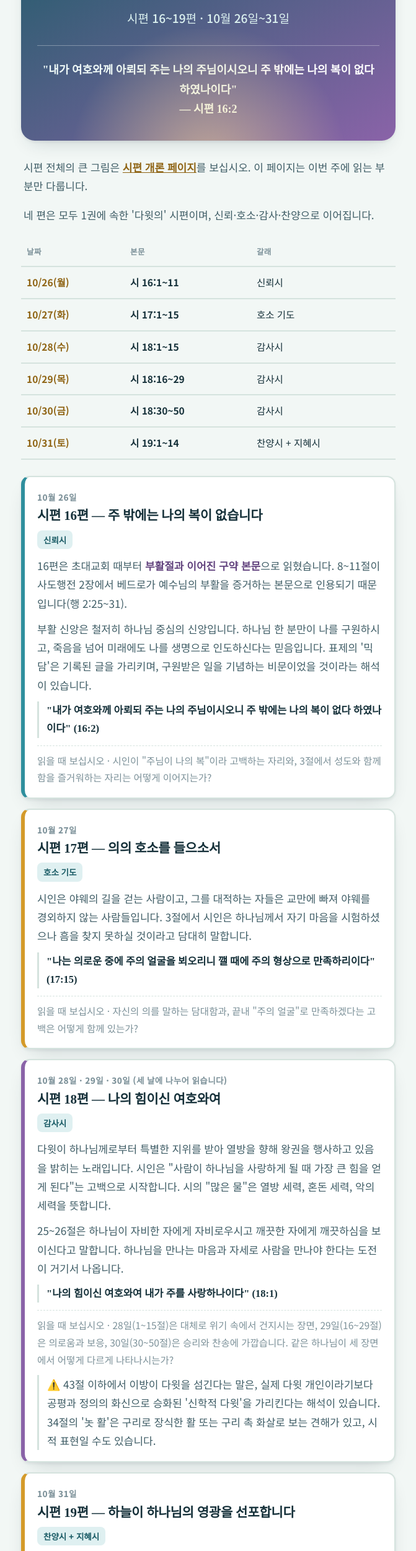
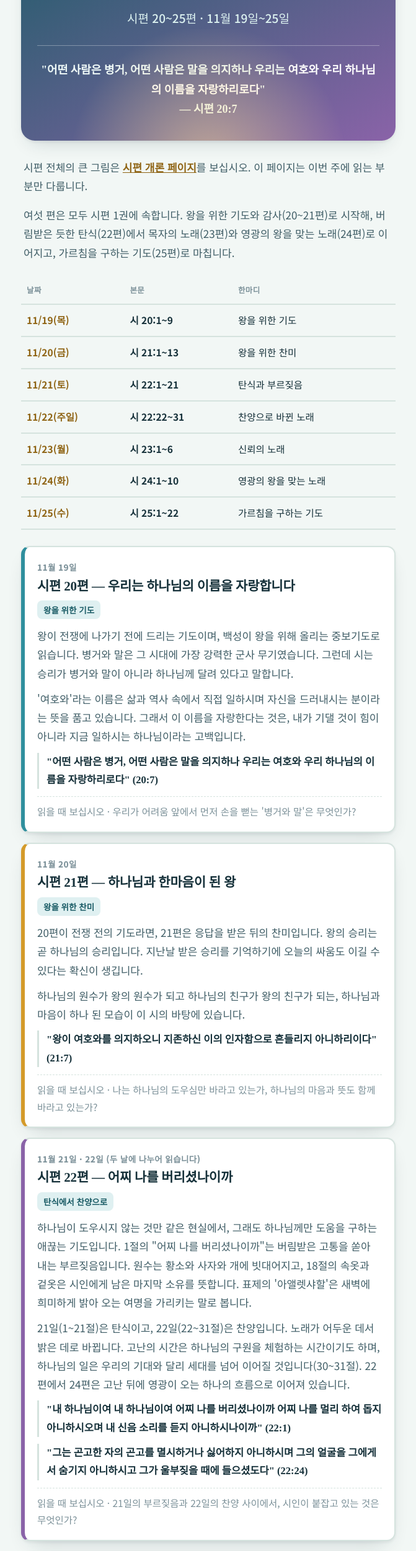
Before and after one commit to park4002-ops/psalms, a plain HTML site: page 시편동행.html in a window 1280 px wide. Shown: the part 184-2687 px from the top of the page at 62% size, without its empty margins (304-975 px from the left). Drawn offline with Linux system fonts and the light colour scheme.

Commit message:
시편동행: 11/19~25 시편 20~25편으로 갱신, 개론 하단 링크 문구 갱신
Co-Authored-By: Claude Sonnet 5.5 <noreply@anthropic.com>

```diff
--- a/시편동행.html
+++ b/시편동행.html
@@ -235,6 +235,11 @@
   .psalm-card b{ color:var(--plum-deep); }
   .psalm-card .verse{ font-family:'Noto Serif KR',serif; font-weight:600; color:var(--ink); border-left:3px solid var(--panel-line); padding-left:12px; font-size:16.5px; }
   .psalm-card .look{ font-size:15.5px; color:var(--ink-faint); border-top:1px dashed var(--panel-line); padding-top:10px; margin-top:12px; }
+  .more{ margin:8px 0 40px; background:var(--panel); border:2px solid var(--panel-line); border-radius:14px; padding:16px 20px; box-shadow:var(--shadow); }
+  .more summary{ cursor:pointer; font-weight:800; font-size:16.5px; color:var(--gold-deep); line-height:1.6; }
+  .more ul{ margin:14px 0 0; padding-left:22px; }
+  .more li{ font-size:16px; color:var(--ink-soft); margin-bottom:10px; line-height:1.75; }
+  .more li:last-child{ margin-bottom:0; }
 </style>
 </head>
 <body>
@@ -243,71 +248,94 @@
   <header class="hero">
     <span class="eyebrow">순천서남교회 말씀공동체 · 새벽설교 시리즈</span>
     <h1 class="title">이번 주 시편 읽기</h1>
-    <p class="subtitle">시편 16~19편 · 10월 26일~31일</p>
-    <p class="hero-verse">"내가 여호와께 아뢰되 주는 나의 주님이시오니 <b>주 밖에는 나의 복이 없다</b> 하였나이다"<br>— 시편 16:2</p>
+    <p class="subtitle">시편 20~25편 · 11월 19일~25일</p>
+    <p class="hero-verse">"어떤 사람은 병거, 어떤 사람은 말을 의지하나 우리는 <b>여호와 우리 하나님의 이름을 자랑하리로다</b>"<br>— 시편 20:7</p>
   </header>
 
   <p class="part-lead" style="margin-top:6px;">시편 전체의 큰 그림은 <a href="index.html" style="color:#8F6414;font-weight:700;">시편 개론 페이지</a>를 보십시오. 이 페이지는 이번 주에 읽는 부분만 다룹니다.</p>
 
-  <p class="part-lead">네 편은 모두 1권에 속한 '다윗의' 시편이며, 신뢰·호소·감사·찬양으로 이어집니다.</p>
+  <p class="part-lead">여섯 편은 모두 시편 1권에 속합니다. 왕을 위한 기도와 감사(20~21편)로 시작해, 버림받은 듯한 탄식(22편)에서 목자의 노래(23편)와 영광의 왕을 맞는 노래(24편)로 이어지고, 가르침을 구하는 기도(25편)로 마칩니다.</p>
 
   <table class="day-table">
-    <tr><th>날짜</th><th>본문</th><th>갈래</th></tr>
-    <tr><td>10/26(월)</td><td>시 16:1~11</td><td>신뢰시</td></tr>
-    <tr><td>10/27(화)</td><td>시 17:1~15</td><td>호소 기도</td></tr>
-    <tr><td>10/28(수)</td><td>시 18:1~15</td><td>감사시</td></tr>
-    <tr><td>10/29(목)</td><td>시 18:16~29</td><td>감사시</td></tr>
-    <tr><td>10/30(금)</td><td>시 18:30~50</td><td>감사시</td></tr>
-    <tr><td>10/31(토)</td><td>시 19:1~14</td><td>찬양시 + 지혜시</td></tr>
+    <tr><th>날짜</th><th>본문</th><th>한마디</th></tr>
+    <tr><td>11/19(목)</td><td>시 20:1~9</td><td>왕을 위한 기도</td></tr>
+    <tr><td>11/20(금)</td><td>시 21:1~13</td><td>왕을 위한 찬미</td></tr>
+    <tr><td>11/21(토)</td><td>시 22:1~21</td><td>탄식과 부르짖음</td></tr>
+    <tr><td>11/22(주일)</td><td>시 22:22~31</td><td>찬양으로 바뀐 노래</td></tr>
+    <tr><td>11/23(월)</td><td>시 23:1~6</td><td>신뢰의 노래</td></tr>
+    <tr><td>11/24(화)</td><td>시 24:1~10</td><td>영광의 왕을 맞는 노래</td></tr>
+    <tr><td>11/25(수)</td><td>시 25:1~22</td><td>가르침을 구하는 기도</td></tr>
   </table>
 
   <div class="psalm-card">
-    <div class="when">10월 26일</div>
-    <h3>시편 16편 — 주 밖에는 나의 복이 없습니다</h3>
-    <span class="genre">신뢰시</span>
-    <p>16편은 초대교회 때부터 <b>부활절과 이어진 구약 본문</b>으로 읽혔습니다. 8~11절이 사도행전 2장에서 베드로가 예수님의 부활을 증거하는 본문으로 인용되기 때문입니다(행 2:25~31).</p>
-    <p>부활 신앙은 철저히 하나님 중심의 신앙입니다. 하나님 한 분만이 나를 구원하시고, 죽음을 넘어 미래에도 나를 생명으로 인도하신다는 믿음입니다. 표제의 '믹담'은 기록된 글을 가리키며, 구원받은 일을 기념하는 비문이었을 것이라는 해석이 있습니다.</p>
-    <p class="verse">"내가 여호와께 아뢰되 주는 나의 주님이시오니 주 밖에는 나의 복이 없다 하였나이다" (16:2)</p>
-    <p class="look">읽을 때 보십시오 · 시인이 "주님이 나의 복"이라 고백하는 자리와, 3절에서 성도와 함께함을 즐거워하는 자리는 어떻게 이어지는가?</p>
+    <div class="when">11월 19일</div>
+    <h3>시편 20편 — 우리는 하나님의 이름을 자랑합니다</h3>
+    <span class="genre">왕을 위한 기도</span>
+    <p>왕이 전쟁에 나가기 전에 드리는 기도이며, 백성이 왕을 위해 올리는 중보기도로 읽습니다. 병거와 말은 그 시대에 가장 강력한 군사 무기였습니다. 그런데 시는 승리가 병거와 말이 아니라 하나님께 달려 있다고 말합니다.</p>
+    <p>'여호와'라는 이름은 삶과 역사 속에서 직접 일하시며 자신을 드러내시는 분이라는 뜻을 품고 있습니다. 그래서 이 이름을 자랑한다는 것은, 내가 기댈 것이 힘이 아니라 지금 일하시는 하나님이라는 고백입니다.</p>
+    <p class="verse">"어떤 사람은 병거, 어떤 사람은 말을 의지하나 우리는 여호와 우리 하나님의 이름을 자랑하리로다" (20:7)</p>
+    <p class="look">읽을 때 보십시오 · 우리가 어려움 앞에서 먼저 손을 뻗는 '병거와 말'은 무엇인가?</p>
   </div>
 
   <div class="psalm-card">
-    <div class="when">10월 27일</div>
-    <h3>시편 17편 — 의의 호소를 들으소서</h3>
-    <span class="genre">호소 기도</span>
-    <p>시인은 야웨의 길을 걷는 사람이고, 그를 대적하는 자들은 교만에 빠져 야웨를 경외하지 않는 사람들입니다. 3절에서 시인은 하나님께서 자기 마음을 시험하셨으나 흠을 찾지 못하실 것이라고 담대히 말합니다.</p>
-    <p class="verse">"나는 의로운 중에 주의 얼굴을 뵈오리니 깰 때에 주의 형상으로 만족하리이다" (17:15)</p>
-    <p class="look">읽을 때 보십시오 · 자신의 의를 말하는 담대함과, 끝내 "주의 얼굴"로 만족하겠다는 고백은 어떻게 함께 있는가?</p>
+    <div class="when">11월 20일</div>
+    <h3>시편 21편 — 하나님과 한마음이 된 왕</h3>
+    <span class="genre">왕을 위한 찬미</span>
+    <p>20편이 전쟁 전의 기도라면, 21편은 응답을 받은 뒤의 찬미입니다. 왕의 승리는 곧 하나님의 승리입니다. 지난날 받은 승리를 기억하기에 오늘의 싸움도 이길 수 있다는 확신이 생깁니다.</p>
+    <p>하나님의 원수가 왕의 원수가 되고 하나님의 친구가 왕의 친구가 되는, 하나님과 마음이 하나 된 모습이 이 시의 바탕에 있습니다.</p>
+    <p class="verse">"왕이 여호와를 의지하오니 지존하신 이의 인자함으로 흔들리지 아니하리이다" (21:7)</p>
+    <p class="look">읽을 때 보십시오 · 나는 하나님의 도우심만 바라고 있는가, 하나님의 마음과 뜻도 함께 바라고 있는가?</p>
   </div>
 
   <div class="psalm-card">
-    <div class="when">10월 28일 · 29일 · 30일 (세 날에 나누어 읽습니다)</div>
-    <h3>시편 18편 — 나의 힘이신 여호와여</h3>
-    <span class="genre">감사시</span>
-    <p>다윗이 하나님께로부터 특별한 지위를 받아 열방을 향해 왕권을 행사하고 있음을 밝히는 노래입니다. 시인은 "사람이 하나님을 사랑하게 될 때 가장 큰 힘을 얻게 된다"는 고백으로 시작합니다. 시의 "많은 물"은 열방 세력, 혼돈 세력, 악의 세력을 뜻합니다.</p>
-    <p>25~26절은 하나님이 자비한 자에게 자비로우시고 깨끗한 자에게 깨끗하심을 보이신다고 말합니다. 하나님을 만나는 마음과 자세로 사람을 만나야 한다는 도전이 거기서 나옵니다.</p>
-    <p class="verse">"나의 힘이신 여호와여 내가 주를 사랑하나이다" (18:1)</p>
-    <p class="look">읽을 때 보십시오 · 28일(1~15절)은 대체로 위기 속에서 건지시는 장면, 29일(16~29절)은 의로움과 보응, 30일(30~50절)은 승리와 찬송에 가깝습니다. 같은 하나님이 세 장면에서 어떻게 다르게 나타나시는가?</p>
-    <p class="table-note">⚠️ 43절 이하에서 이방이 다윗을 섬긴다는 말은, 실제 다윗 개인이라기보다 공평과 정의의 화신으로 승화된 '신학적 다윗'을 가리킨다는 해석이 있습니다. 34절의 '놋 활'은 구리로 장식한 활 또는 구리 촉 화살로 보는 견해가 있고, 시적 표현일 수도 있습니다.</p>
+    <div class="when">11월 21일 · 22일 (두 날에 나누어 읽습니다)</div>
+    <h3>시편 22편 — 어찌 나를 버리셨나이까</h3>
+    <span class="genre">탄식에서 찬양으로</span>
+    <p>하나님이 도우시지 않는 것만 같은 현실에서, 그래도 하나님께만 도움을 구하는 애끊는 기도입니다. 1절의 "어찌 나를 버리셨나이까"는 버림받은 고통을 쏟아 내는 부르짖음입니다. 원수는 황소와 사자와 개에 빗대어지고, 18절의 속옷과 겉옷은 시인에게 남은 마지막 소유를 뜻합니다. 표제의 '아앨렛샤할'은 새벽에 희미하게 밝아 오는 여명을 가리키는 말로 봅니다.</p>
+    <p>21일(1~21절)은 탄식이고, 22일(22~31절)은 찬양입니다. 노래가 어두운 데서 밝은 데로 바뀝니다. 고난의 시간은 하나님의 구원을 체험하는 시간이기도 하며, 하나님의 일은 우리의 기대와 달리 세대를 넘어 이어질 것입니다(30~31절). 22편에서 24편은 고난 뒤에 영광이 오는 하나의 흐름으로 이어져 있습니다.</p>
+    <p class="verse">"내 하나님이여 내 하나님이여 어찌 나를 버리셨나이까 어찌 나를 멀리 하여 돕지 아니하시오며 내 신음 소리를 듣지 아니하시나이까" (22:1)</p>
+    <p class="verse">"그는 곤고한 자의 곤고를 멸시하거나 싫어하지 아니하시며 그의 얼굴을 그에게서 숨기지 아니하시고 그가 울부짖을 때에 들으셨도다" (22:24)</p>
+    <p class="look">읽을 때 보십시오 · 21일의 부르짖음과 22일의 찬양 사이에서, 시인이 붙잡고 있는 것은 무엇인가?</p>
   </div>
 
   <div class="psalm-card">
-    <div class="when">10월 31일</div>
-    <h3>시편 19편 — 하늘이 하나님의 영광을 선포합니다</h3>
-    <span class="genre">찬양시 + 지혜시</span>
-    <p>19편은 둘로 나뉩니다. 1~6절은 <b>피조물이 하나님을 찬양하는 노래</b>이고, 7~14절은 <b>주님의 율법에 대한 지혜의 노래</b>입니다. 자연을 통해서든 율법을 통해서든 하나님의 자기 계시는 인간이 핑계할 수 없을 만큼 분명하다는 것이 핵심입니다.</p>
-    <p>고대 근동의 시에서는 자연이 신격화되어 태양이 숭배되었지만, 19편에서는 자연이 인격화되어 유일하신 하나님을 찬양합니다. 태양이 없는 생명이 불가능하듯, 말씀이 없는 삶은 참된 삶이라 할 수 없습니다. 토라는 본래 '가르침'이라는 뜻이며, 사람을 복과 생명의 길로 이끄는 삶의 나침반입니다. 하나님의 구원의 은총이 율법의 요구보다 먼저입니다.</p>
-    <p class="verse">"하늘이 하나님의 영광을 선포하고 궁창이 그의 손으로 하신 일을 나타내는도다" (19:1)</p>
-    <p class="verse">"나의 반석이시요 나의 구속자이신 여호와여 내 입의 말과 마음의 묵상이 주님 앞에 열납되기를 원하나이다" (19:14)</p>
-    <p class="look">읽을 때 보십시오 · 1~6절의 하늘과 7~14절의 말씀이, 마지막 기도(14절)에서 어떻게 한 사람의 입과 마음으로 모이는가?</p>
+    <div class="when">11월 23일</div>
+    <h3>시편 23편 — 여호와는 나의 목자시니</h3>
+    <span class="genre">신뢰의 노래</span>
+    <p>가장 널리 알려진 시편이지만, 22편에 이어 읽으면 새로운 빛이 납니다. 22편에서 모욕당하던 하나님의 종이 23편에서는 잔칫상 앞에 앉습니다. 이야기가 뒤집히는 것입니다.</p>
+    <p>목자가 되어 주신다는 말은 사망의 골짜기를 면제해 주신다는 뜻이 아닙니다. 하나님을 믿는 사람도 사망의 음침한 골짜기를 지날 때가 있습니다. 하나님의 돌보심은 바로 그 골짜기에서, 원수의 눈앞에서 일어납니다. 양은 방향을 잘 모르고 스스로를 지킬 힘도 없는 동물입니다. 그래서 목자가 필요합니다.</p>
+    <p class="verse">"내가 사망의 음침한 골짜기로 다닐지라도 해를 두려워하지 않을 것은 주께서 나와 함께 하심이라 주의 지팡이와 막대기가 나를 안위하시나이다" (23:4)</p>
+    <p class="look">읽을 때 보십시오 · 내가 지금 지나는 '골짜기'에서, 목자의 지팡이와 막대기는 어떤 모습으로 곁에 있는가?</p>
+  </div>
+
+  <div class="psalm-card">
+    <div class="when">11월 24일</div>
+    <h3>시편 24편 — 영광의 왕이 들어가십니다</h3>
+    <span class="genre">영광의 왕을 맞는 노래</span>
+    <p>땅과 그 안에 있는 모든 것이 여호와의 것이라는 선언으로 시작합니다. 이어 "여호와의 산에 오를 자가 누구인가"라는 질문이 나오고, 손이 깨끗하고 마음이 청결한 사람이라는 답이 따릅니다. 끝으로 문들을 향해 머리를 들라고 부르며 영광의 왕을 맞이합니다.</p>
+    <p>이 시는 하나님과 함께하는 자리가 기쁨이 되려면 어떤 삶이어야 하는지를 묻습니다. 자기 목적을 위해 하나님의 거룩한 이름을 끌어다 쓰는 일에 대한 경고도 함께 담겨 있습니다.</p>
+    <p class="verse">"여호와의 산에 오를 자가 누구며 그의 거룩한 곳에 설 자가 누구인가" (24:3)</p>
+    <p class="verse">"영광의 왕이 누구시냐 만군의 여호와께서 곧 영광의 왕이시로다" (24:10)</p>
+    <p class="look">읽을 때 보십시오 · 오늘 내가 한 일과 말, 품은 생각을 돌아볼 때, 영광의 왕 앞에 서는 마음은 어떠한가?</p>
+  </div>
+
+  <div class="psalm-card">
+    <div class="when">11월 25일</div>
+    <h3>시편 25편 — 주의 도를 내게 보이소서</h3>
+    <span class="genre">가르침을 구하는 기도</span>
+    <p>하나님 안에 머물려고 몸부림치는 사람의 기도입니다. 시인은 주의 진리를 양식으로 삼고, 주의 자비에 기대어 죄 많은 삶을 새롭게 하며, 어려운 가운데서도 하나님을 피난처로 삼아 현실을 이기려 합니다.</p>
+    <p>시인이 구하는 것은 길을 가르쳐 달라는 것과 죄를 용서해 달라는 것, 그리고 외롭고 괴로운 자리에서 건져 달라는 것입니다. 환경이 어떻게 바뀌든 하나님만을 유일한 소망으로 삼는 모습이 끝까지 이어집니다.</p>
+    <p class="verse">"여호와여 주의 도를 내게 보이시고 주의 길을 내게 가르치소서" (25:4)</p>
+    <p class="verse">"내 눈이 항상 여호와를 바라봄은 내 발을 그물에서 벗어나게 하실 것임이로다" (25:15)</p>
+    <p class="look">읽을 때 보십시오 · 4~5절의 '가르쳐 달라'는 기도와 16~18절의 '돌이켜 건져 달라'는 기도는 한 사람 안에서 어떻게 이어지는가?</p>
   </div>
 
   <p class="table-note" style="margin:6px 4px 40px;">한 날의 본문을 읽을 때 위 카드를 펼쳐 두고 읽으면 도움이 됩니다.</p>
 
   <div class="key-verse" style="margin:0 0 40px;">
-    <blockquote>"내가 여호와를 항상 내 앞에 모심이여 그가 나의 오른쪽에 계시므로 내가 흔들리지 아니하리로다"</blockquote>
-    <cite>시편 16:8 · 첫 번째 본문이 건네는 한 문장</cite>
-    <p class="key-question">내 삶의 모든 자리 — 기쁠 때나 고통스러울 때나 — 를 하나님께 가져가는 기도가 되고 있는가?</p>
+    <blockquote>"여호와는 나의 목자시니 내게 부족함이 없으리로다"</blockquote>
+    <cite>시편 23:1 · 이번 주 가운데서 건네는 한 문장</cite>
+    <p class="key-question">내가 의지하는 것은 병거와 말인가, 나를 인도하시는 목자의 이름인가?</p>
   </div>
 
   <section class="questions">
@@ -341,6 +369,16 @@
     </div>
   </section>
 
+  <details class="more">
+    <summary>더 알고 싶은 분께 · 의견이 갈리는 곳</summary>
+    <ul>
+      <li><b>21편의 자리.</b> 왕의 즉위식 때 불렀던 노래로 보는 견해가 있습니다. 어느 경우든 왕의 승리가 하나님의 승리라는 핵심은 같습니다.</li>
+      <li><b>22편에서 노래가 바뀌는 까닭.</b> 22절부터 탄식이 갑자기 찬양으로 바뀌는 이유를 두고 여러 설명이 있습니다. 하나님이 마음에 빛을 비추셨다는 설명, 미래에 대한 확신을 주셨다는 설명, 지난 은혜를 떠올리게 하셨다는 설명, 제사장이 응답의 말씀을 전했다는 설명, 탄원 기도를 찬양으로 맺는 기도의 틀이라는 설명이 그것입니다.</li>
+      <li><b>22편 표제 '아앨렛샤할'.</b> 새벽의 여명으로 보는 이해를 따랐으나, 곡조 이름으로 보는 이해도 있습니다.</li>
+      <li><b>25편의 '온유한 자'(9절).</b> 하나님의 법대로 살다가 가난해지고 힘이 없어진 사람을 가리킨다는 이해가 있습니다.</li>
+    </ul>
+  </details>
+
   <footer>
     <p class="signoff">모든 삶의 자리를 기도로 가져가는 한 주가 되기를 구하며,
       <span class="church"><img src="assets/PCK_Logo.png" alt="대한예수교장로회(통합) 교단 마크">순천서남교회 말씀공동체</span>
```
Also changed, not shown: index.html (+1 -1 lines).
